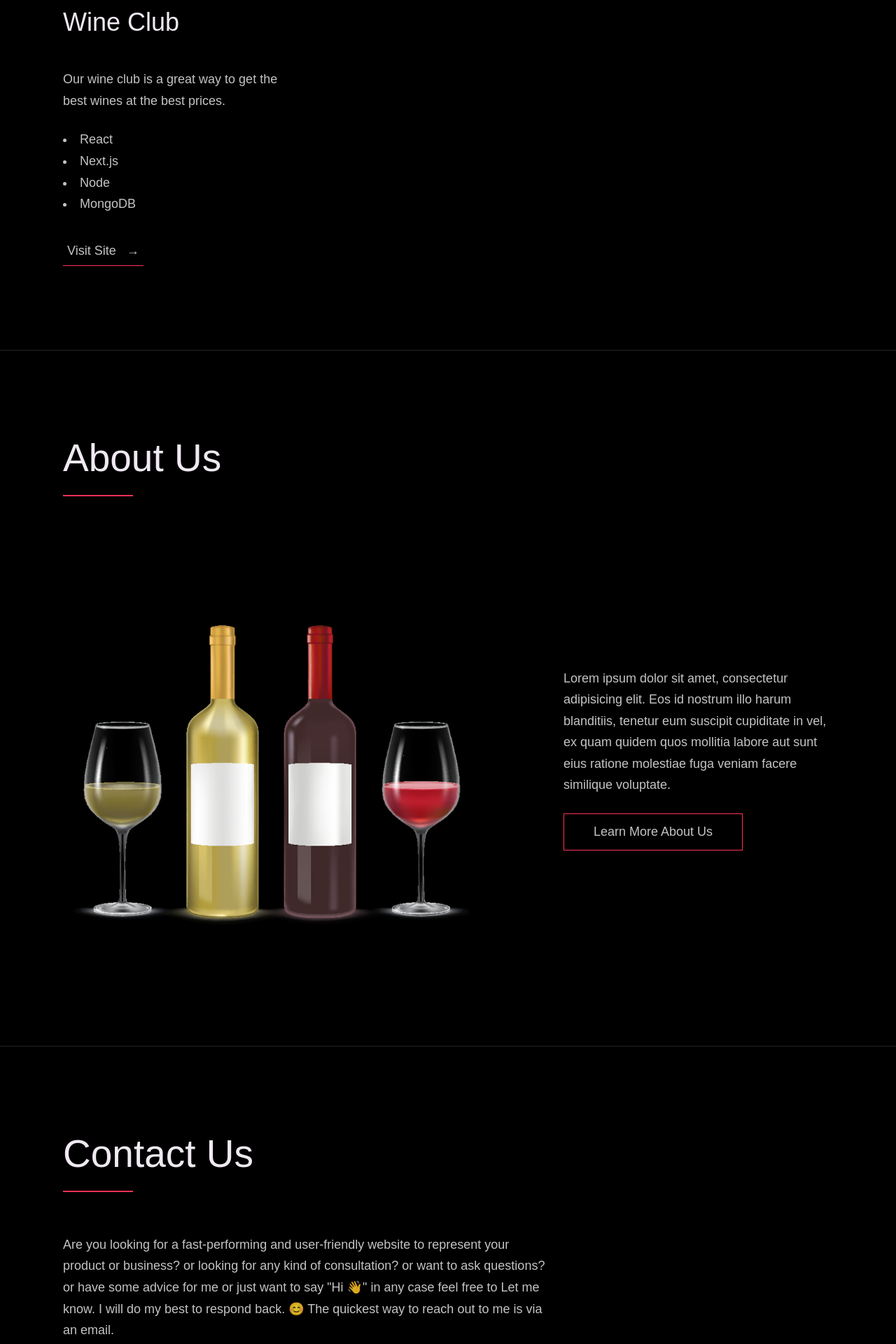
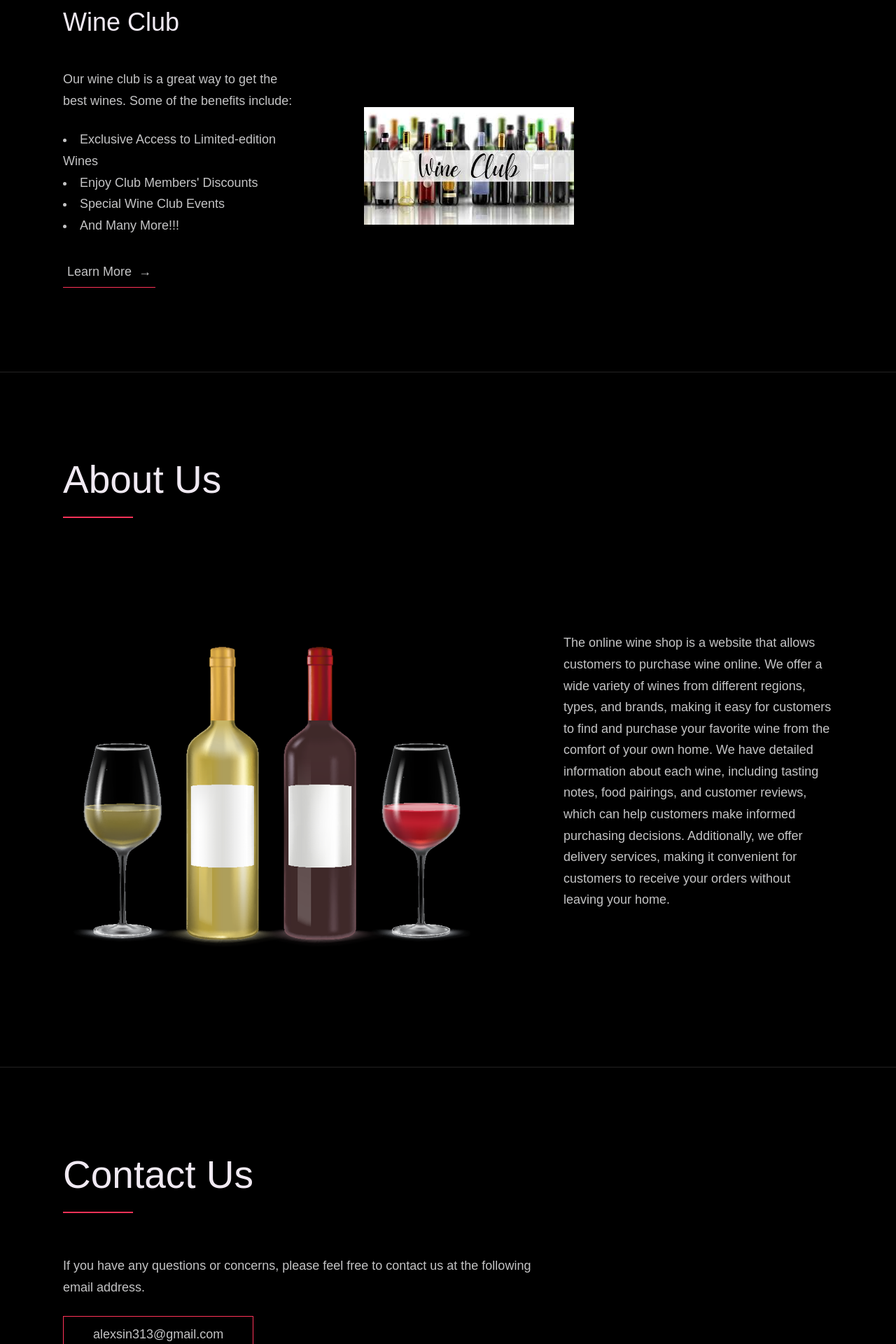
Before and after one commit to Alex20010313/205CDE_Assignment, a Flask app: page / in a window 1280 px wide. Shown: the part 1680-3600 px from the top of the page at 70% size. Run offline with Flask 3, Linux system fonts and the light colour scheme; some libraries are stand-ins or nearby versions.

Commit message:
update main.html

```diff
--- a/templates/main.html
+++ b/templates/main.html
@@ -9,8 +9,6 @@
 </head>
 
 <body>
-
-  <!-- ***** Header ***** -->
 
   <header class="header" role="banner" id="top">
     <div class="row">
@@ -26,11 +24,9 @@
     <div class="header__text-box row">
       <div class="header__text">
         <h1 class="heading-primary">
-          <!-- Replace the following name with your name -->
-          <span>Alex Sin</span>
+          <span>Online Wine Shop</span>
         </h1>
-        <!-- Put a small paragraph about yourself -->
-        <p>Welcome to My Online Wine Shop</p>
+        <p>Welcome! Please feel free to look around</p>
         <a href="{{ url_for('login') }}" class="btn btn--pink">Login</a>
       </div>
     </div>
@@ -38,15 +34,10 @@
 
   <main role="main">
 
-    <!-- ***** Shop ***** -->
-
     <section class="shop" id="shop">
       <div class="row">
         <h2>Shop</h2>
         <div class="shop__boxes">
-
-          <!-- Each div with the shop__box class is a project. -->
-
           <div class="shop__box">
             <div class="shop__text">
               <h3>Online shopping</h3>
@@ -61,17 +52,17 @@
               </ul>
 
               <div class="shop__links">
-                <a href="https://hoffstech.com" target="_blank" class="link__text">
+                <a href="" target="_blank" class="link__text">
                   Shop for More <span>&rarr;</span>
                 </a>
               </div>
             </div>
-            <div class="shop__image-box">
+            <div class="img">
+
+              <img src="../static/images/download.png" alt="Wine">
             </div>
           </div>
         </section>
-
-
 
         <section class="shop" id="club">
           <div class="row">
@@ -79,44 +70,44 @@
           <div class="shop__box">
             <div class="shop__text">
               <p>
-               Our wine club is a great way to get the best wines at the best prices.
+               Our wine club is a great way to get the best wines. Some of the benefits include:
+              <ul class="shop__list">
+                <li>Exclusive Access to Limited-edition Wines</li>
+                <li>Enjoy Club Members' Discounts</li>
+                <li>Special Wine Club Events</li>
+                <li>And Many More!!!</li>
+              </ul>
               </p>
-              <ul class="shop__list">
-                <li>React</li>
-                <li>Next.js</li>
-                <li>Node</li>
-                <li>MongoDB</li>
-              </ul>
               <div class="shop__links">
-                <a href="#" class="link__text">Visit Site <span>&rarr;</span></a>
+                <a href="#" class="link__text">Learn More<span>&rarr;</span></a>
               </div>
             </div>
             <div class="shop__image-box">
+              <img src="../static/images/wine club.png" alt="Wine">
+
             </div>
           </div>
         </div>
         </section>
 
-    <!-- ***** About Us***** -->
+
 
     <section class="about" id="about">
       <div class="row">
         <h2>About Us</h2>
         <div class="about__content">
           <div class="about__text">
-            <!-- Replace the below paragraph with info about yourself -->
             <p>
-              Lorem ipsum dolor sit amet, consectetur adipisicing elit. Eos id
-              nostrum illo harum blanditiis, tenetur eum suscipit cupiditate
-              in vel, ex quam quidem quos mollitia labore aut sunt eius
-              ratione molestiae fuga veniam facere similique voluptate.
+              The online wine shop is a website that allows customers to purchase wine online.
+              We offer a wide variety of wines from different regions, types, and brands, making
+              it easy for customers to find and purchase your favorite wine from the comfort of your
+              own home. We have detailed information about each wine, including tasting notes,
+              food pairings, and customer reviews, which can help customers make informed purchasing decisions.
+              Additionally, we offer delivery services, making it convenient for customers to receive your orders
+              without leaving your home.
             </p>
-            <!-- Provide a link to your resume -->
-            <a href="#" class="btn">Learn More About Us</a>
           </div>
-
           <div class="about__photo-container">
-            <!-- Add a nice photo of yourself -->
             <img class="about__photo" src="../static/images/wine1.png"/>
           </div>
         </div>
@@ -124,34 +115,24 @@
     </section>
   </main>
 
-  <!-- ***** Contact ***** -->
-
   <section class="contact" id="contact">
     <div class="row">
       <h2>Contact Us</h2>
       <div class="contact__info">
         <p>
-          Are you looking for a fast-performing and user-friendly website to
-          represent your product or business? or looking for any kind of
-          consultation? or want to ask questions? or have some advice for me
-          or just want to say "Hi 👋" in any case feel free to Let me know. I
-          will do my best to respond back. 😊 The quickest way to reach out to
-          me is via an email.
+          If you have any questions or concerns, please feel free to contact us at the following email address.
         </p>
-        <!-- Replace the email with yours -->
         <a href="mailto:alexsin313@gmail.com" class="btn">alexsin313@gmail.com</a>
       </div>
     </div>
   </section>
-
-  <!-- ***** Footer ***** -->
 
   <footer role="contentinfo" class="footer">
     <div class="row">
 
 
       <p class="footer__text">
-        &copy; 2020 Alex Sin. All rights reserved.
+        &copy; 2023 Alex Sin. All rights reserved.
       </p>
     </div>
   </footer>
```
Also changed, not shown: static/images/download.png (added), static/images/wine club.png (added), static/images/—Pngtree—wine glass bottle in flowing_5321697.png (added).
